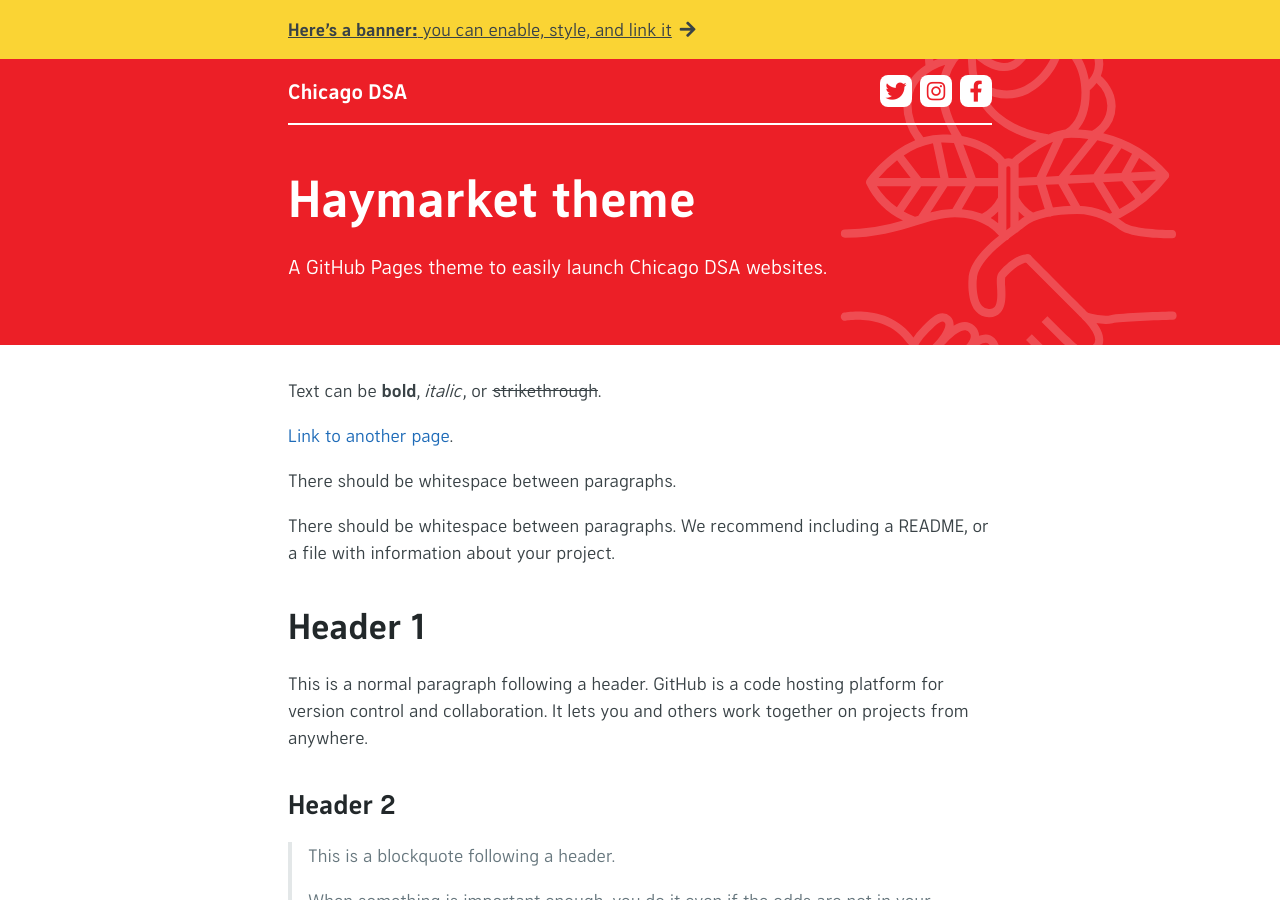
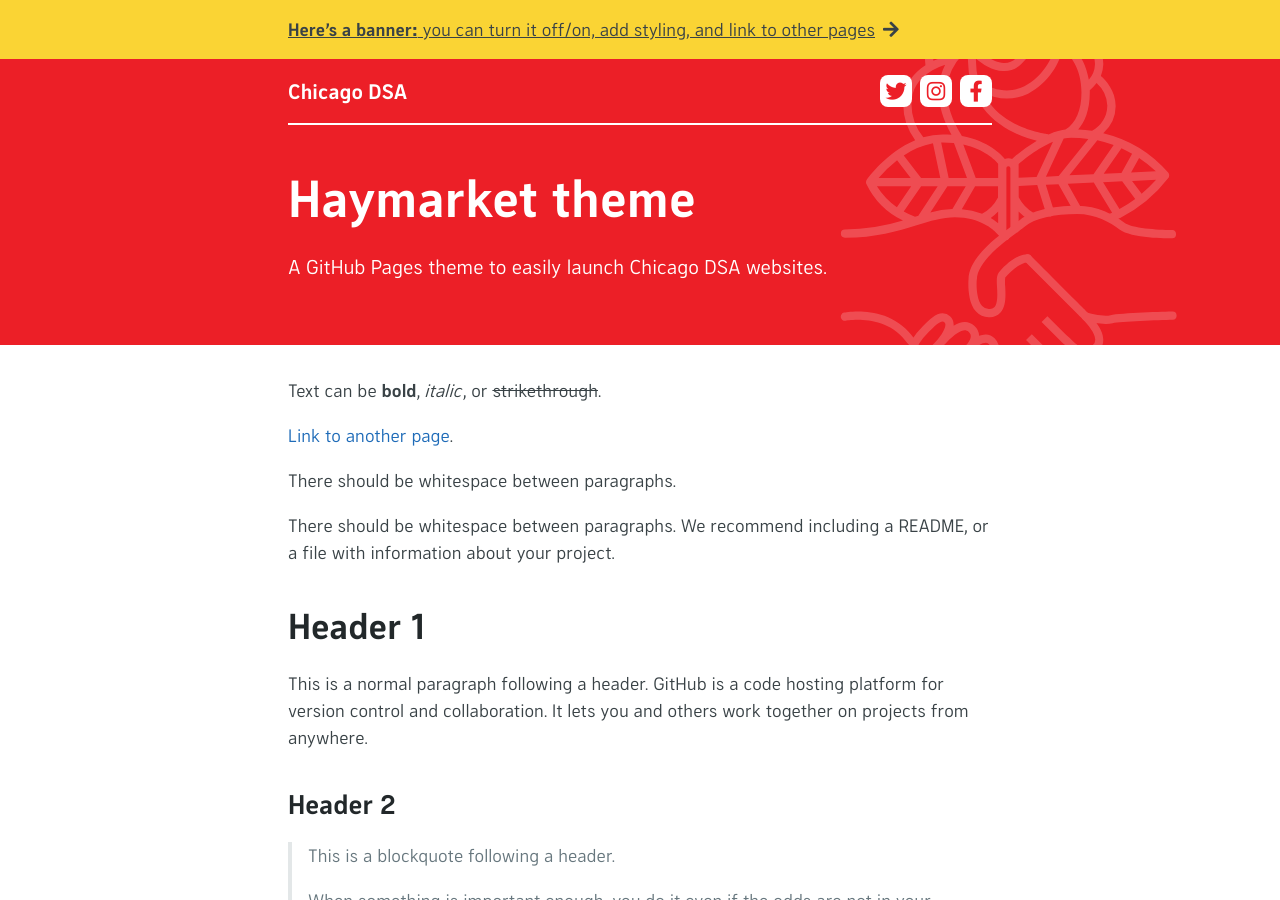
Before and after one commit to ChicagoDSA/haymarket, a Jekyll site: the page built from index.md, in a window 1280 px wide and 900 px high. Built offline with Jekyll 4.4.1, drawn with Linux system fonts in a browser that asks for light colours; nearby versions of some CDN libraries; some web fonts are replaced; library files that are not in the unit come from our copies.

Commit message:
changed banner sample

```diff
--- a/_config.yml
+++ b/_config.yml
@@ -13,5 +13,5 @@ plugins:
   - jekyll-seo-tag
 
 banner:
-  text: "**Here's a banner:** you can enable, style, and link it"
+  text: "**Here's a banner:** you can turn it off/on, add styling, and link to other pages"
   link: another-page
```
